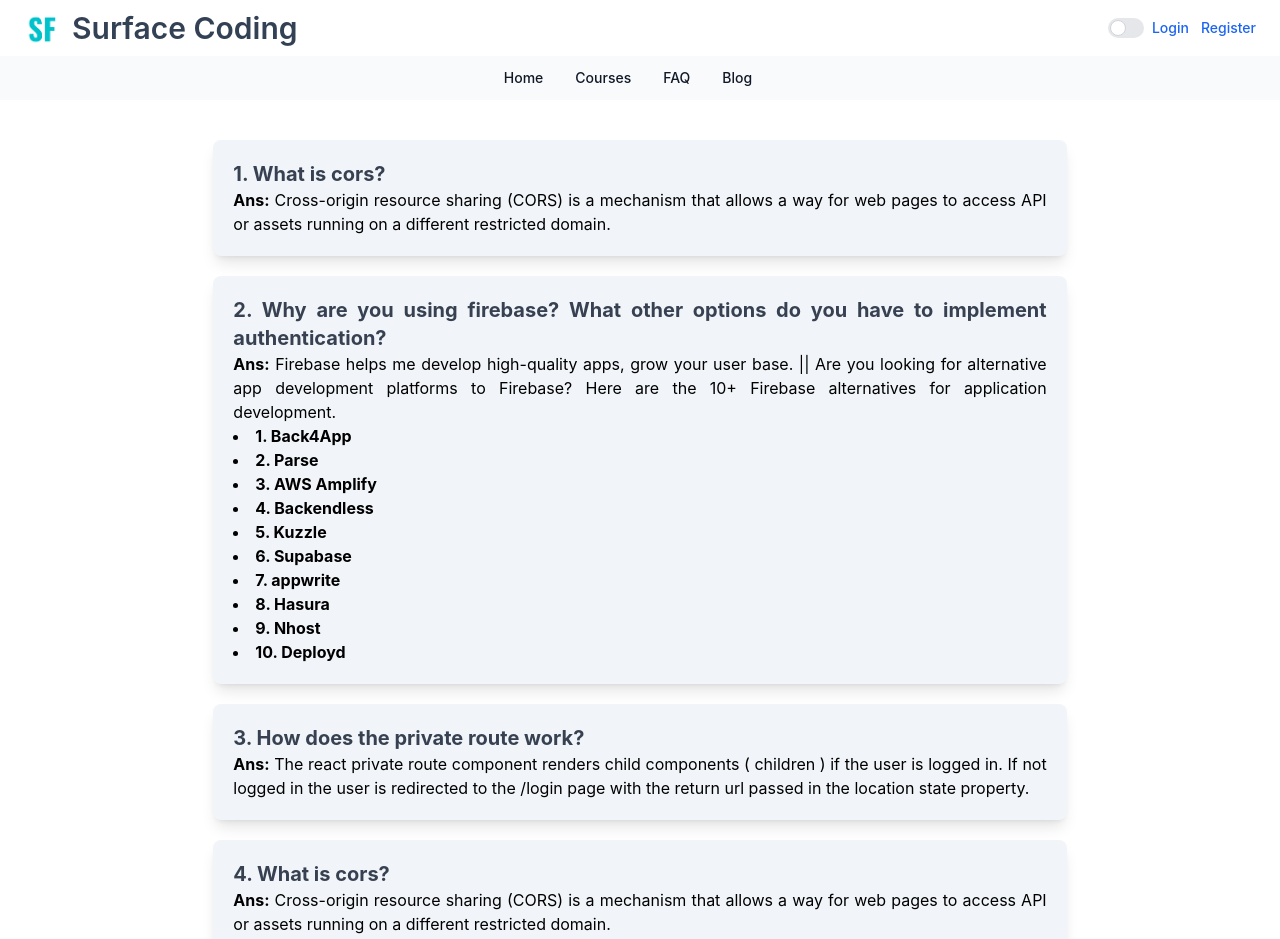
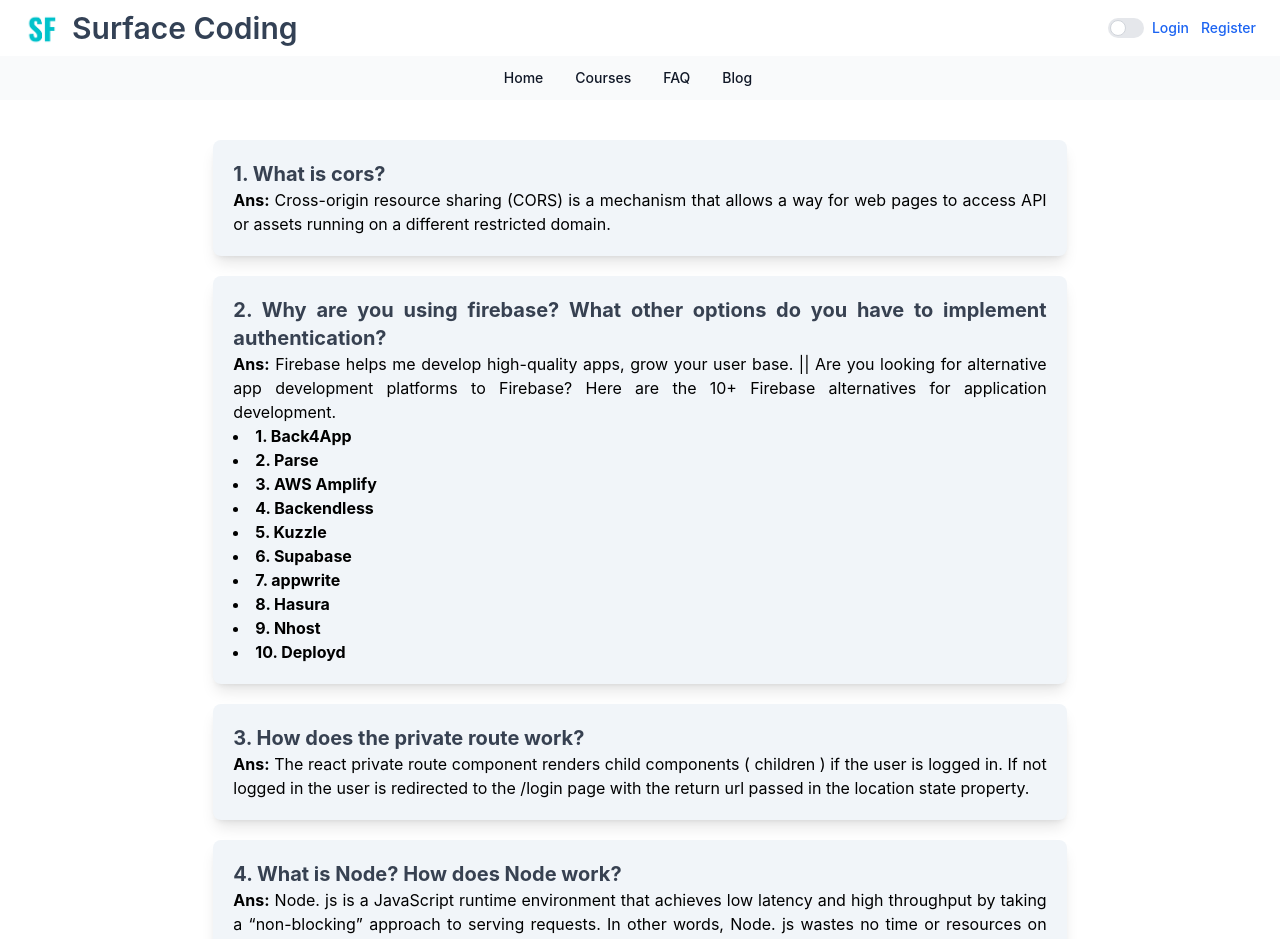
Before and after one commit to akmsyfulalom/surface-coding-client-site, a React (Create React App) app: page /blog in a window 1280 px wide. Shown: the top 939 px of the page. Built offline with nearby package versions, Linux system fonts and the light colour scheme; no server answers.

Commit message:
one blog question added

```diff
--- a/src/pages/Blog/Blog.js
+++ b/src/pages/Blog/Blog.js
@@ -27,8 +27,8 @@ const Blog = () => {
                     <p><span className='font-bold'>Ans:</span> The react private route component renders child components ( children ) if the user is logged in. If not logged in the user is redirected to the /login page with the return url passed in the location state property.</p>
                 </div>
                 <div className='col-start-2 col-span-4 mb-5 bg-slate-100 shadow-lg text-justify p-5 rounded-lg' >
-                    <h3 className='font-bold text-xl text-gray-700'>4. What is cors?</h3>
-                    <p><span className='font-bold'>Ans:</span> Cross-origin resource sharing (CORS) is a mechanism that allows a way for web pages to access API or assets running on a different restricted domain.</p>
+                    <h3 className='font-bold text-xl text-gray-700'>4. What is Node? How does Node work?</h3>
+                    <p><span className='font-bold'>Ans:</span>  Node. js is a JavaScript runtime environment that achieves low latency and high throughput by taking a “non-blocking” approach to serving requests. In other words, Node. js wastes no time or resources on waiting for I/O requests to return</p>
                 </div>
             </div>
         </div>
```
